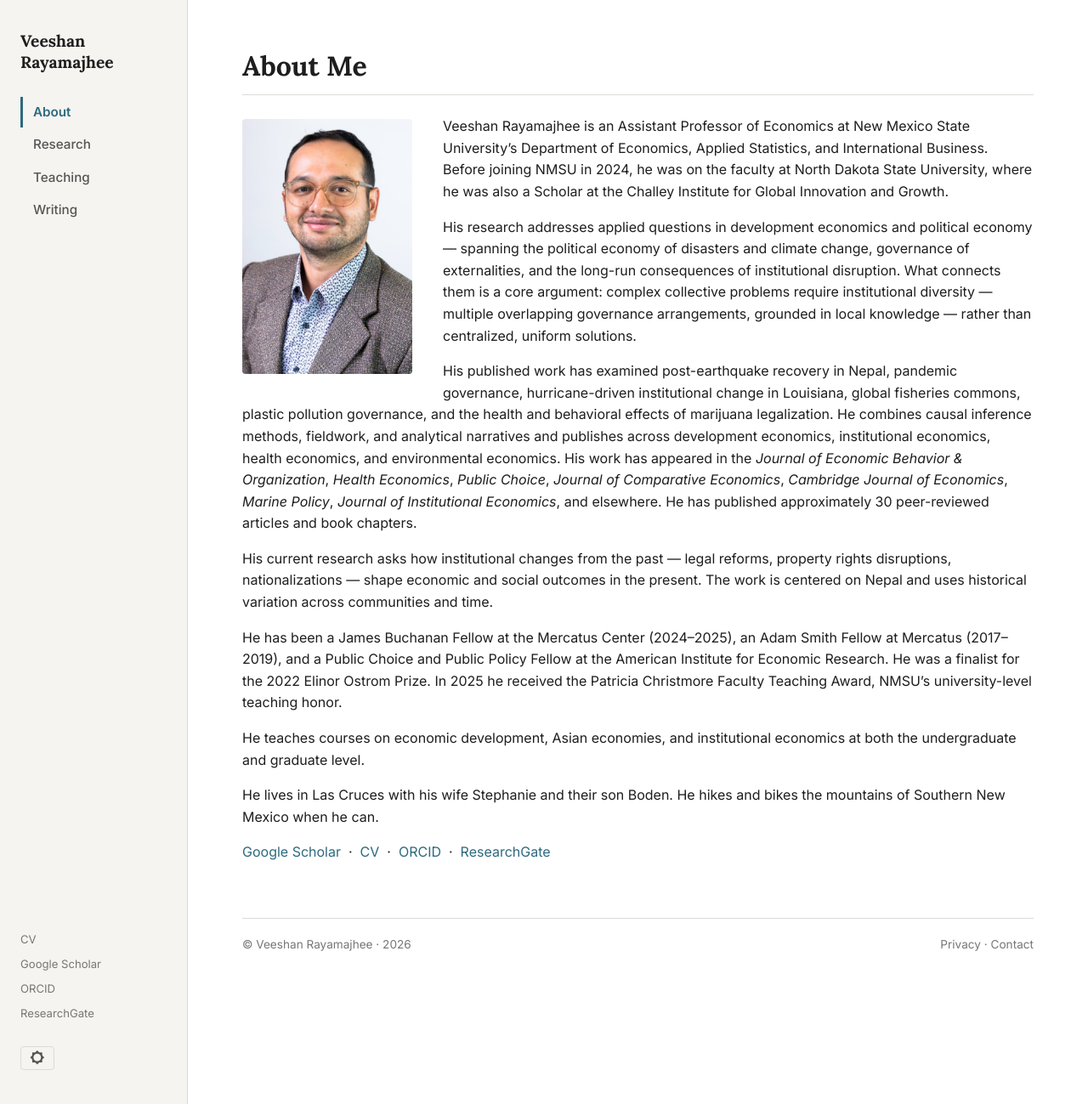
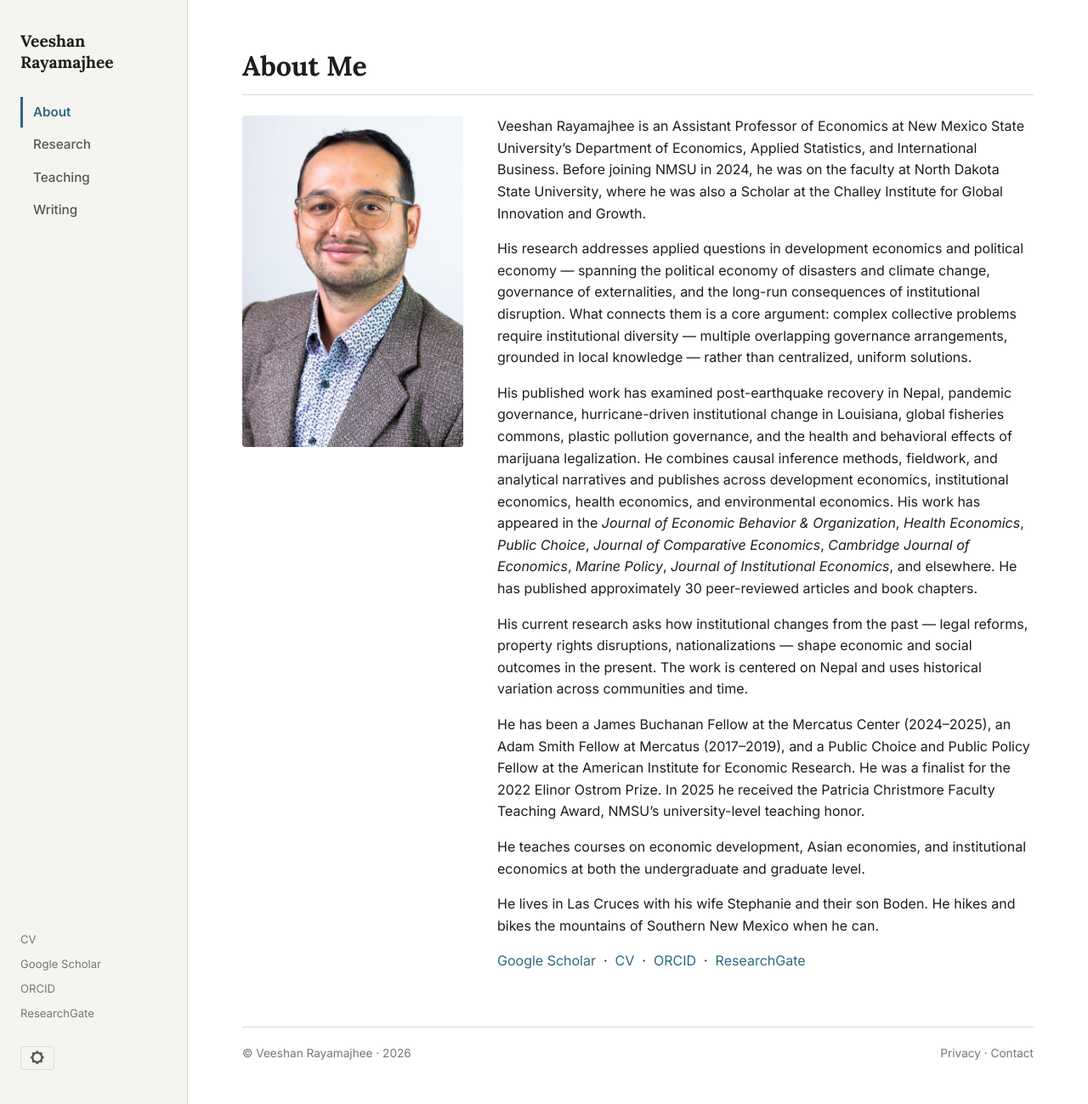
Before and after one commit to veeshanr/veeshanr.github.io, a Jekyll site: the page built from pages/about.md, in a window 1280 px wide and 1299 px high. Shown: the whole window at 85% size. Built offline with Jekyll 4.4.1, drawn with Linux system fonts in a browser that asks for light colours.

Commit message:
About page: grid layout with 260px photo column, bio spans full right column

```diff
--- a/css/layout.css
+++ b/css/layout.css
@@ -148,25 +148,21 @@
 }
 
 /* ============================================================
-   ABOUT PAGE — photo floats left, text wraps around it
+   ABOUT PAGE — photo left column, bio right column, no wrap
    ============================================================ */
 
-.about-photo {
-  float: left;
-  margin: 4px 36px 24px 0;
+.about-grid {
+  display: grid;
+  grid-template-columns: 260px 1fr;
+  gap: 40px;
+  align-items: start;
 }
 
 .about-photo img {
-  width: 200px;
+  width: 100%;
   height: auto;
   border-radius: 4px;
   display: block;
-}
-
-.about-bio::after {
-  content: "";
-  display: table;
-  clear: both;
 }
 
 /* ============================================================
@@ -222,9 +218,8 @@
     padding: 60px 24px 32px;
   }
 
-  .about-photo {
-    float: none;
-    margin: 0 0 24px 0;
+  .about-grid {
+    grid-template-columns: 1fr;
   }
 
   .about-photo img {
```
